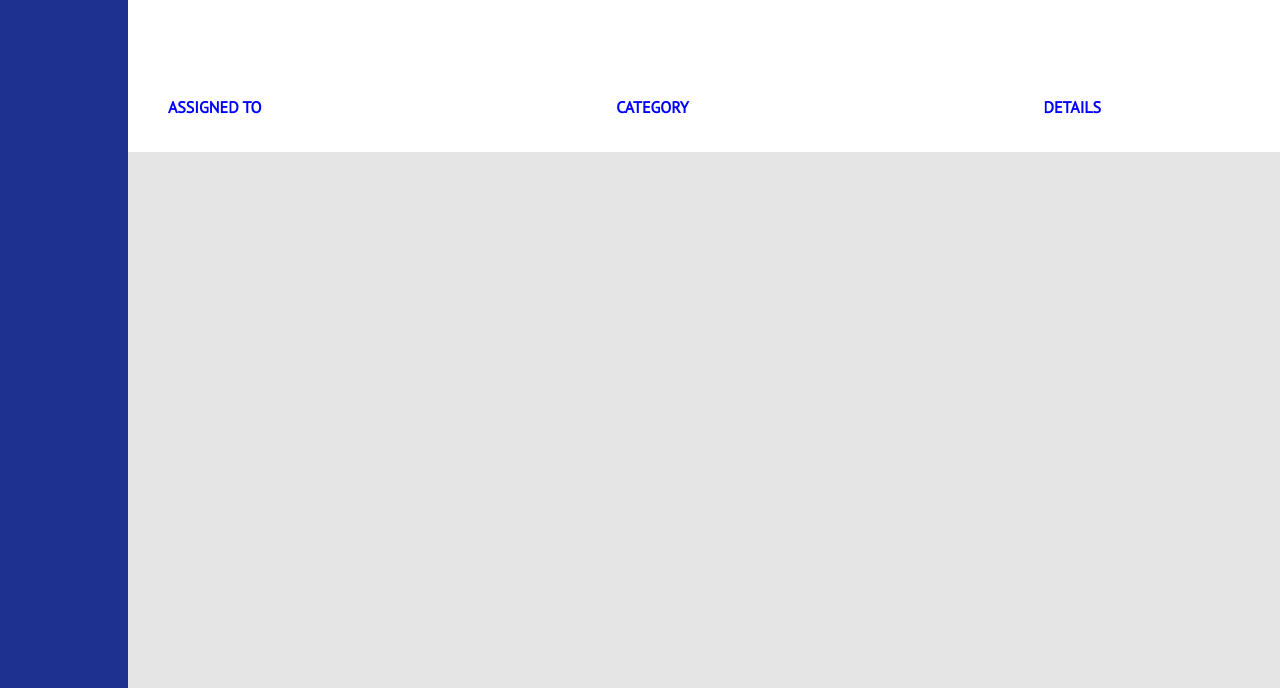
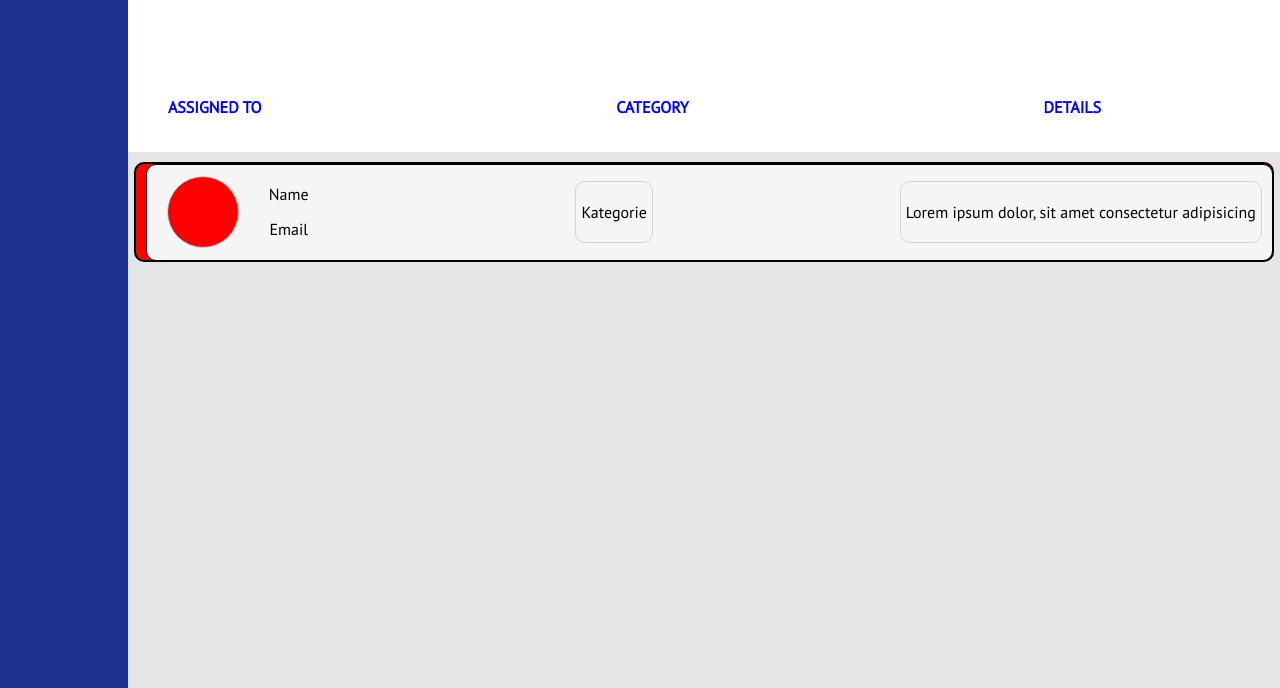
Before and after one commit to MarkusLauber/Join, a plain HTML site: page backlog.html in a window 1280 px wide. Shown: the part 112-800 px from the top of the page. Drawn offline with Linux system fonts and the light colour scheme; files that its build step writes are made by us from their sources; no server answers.

Commit message:
1. Versuch Git benutzung
backlog css + html verändert

backlog Grundgerüst ohne Javascript

draganddrop runtergeladen und in jeweiligen ordner verschoben

```diff
--- a/backlog.css
+++ /dev/null
@@ -1,28 +0,0 @@
-.upperPart{
-width: 90%;
-}
-.backlogName{
-    margin-left: 35px;
-}
-.backlogDefinition{
-    margin-left: 35px;
-    color: blue;
-}
-.titles{
-    display: flex;
-    justify-content: space-between;
-    align-items: center;
-    width: 90%;
-    padding-left: 40px;
-    margin-top: 100px;
-    color: blue;
-}
-.backlogBigContainer{
-    width: 90%;
-}
-.backlogContainer{
-        width: 100%;
-        background: rgba(0, 0, 0, 0.1);
-        height: 100%;
-        margin-top: 35px;
-}
--- a/backlog.html
+++ b/backlog.html
@@ -31,7 +31,18 @@
         </div>
 
         <div class="backlogContainer">
+            <div class="memberColor">
+                <div class="memberBox">
+                    <div class="memberImgAndProfil">
+                        <div class="memberImg"></div>
+                        <div class="memberProfil"><span class="memberName">Name</span><span
+                            class="memberEmail">Email</span></div>
+                    </div>
 
+                    <div class="category">Kategorie</div>
+                    <div class="details">Lorem ipsum dolor, sit amet consectetur adipisicing</div>
+                </div>
+            </div>
         </div>
     </div>
 </body>
--- /dev/null
+++ b/css/backlog.css
@@ -0,0 +1,114 @@
+.upperPart{
+width: 90%;
+}
+.backlogName{
+    margin-left: 35px;
+}
+.backlogDefinition{
+    margin-left: 35px;
+    color: blue;
+}
+.titles{
+    display: flex;
+    justify-content: space-between;
+    align-items: center;
+    width: 90%;
+    padding-left: 40px;
+    margin-top: 100px;
+    color: blue;
+}
+.backlogBigContainer{
+    width: 90%;
+}
+.backlogContainer{
+    display: flex;
+    justify-content: center;
+        width: 100%;
+        background: rgba(0, 0, 0, 0.1);
+        height: 100%;
+        margin-top: 35px;
+}
+
+.memberColor{
+    width: 99%;
+    height: 100px;
+    box-sizing: border-box;
+    background-color: red;
+    border-radius: 10px;
+    border: 2px solid black;
+    margin-top: 10px;
+}
+
+.memberBox{
+    width: 99%;
+    height: 95px;
+    background-color: whitesmoke;
+    border: 1px solid black;
+    border-radius: 10px;
+    margin-left: 10px;
+    display: flex;
+    align-items: center;
+    justify-content: space-between;
+
+}
+
+.memberImg{
+    height: 70px;
+    width: 70px;
+    object-fit: cover;
+    border-radius: 100%;
+    background: red;
+    border: 1px solid lightgrey;
+}
+
+.memberProfil{
+    height: 70px;
+    width: 100px;
+    display: flex;
+    justify-content: space-around;
+    align-items: center;
+    flex-direction: column;
+}
+
+.memberImgAndProfil{
+    margin-left: 20px;
+    display: flex;
+}
+
+.category{
+    margin-right: 10px;
+    height: 50px;
+    display: flex;
+    justify-content: center;
+    align-items: center;
+    border: lightgrey 1px solid;
+    border-radius: 10px;
+    transition: ease-in-out 225ms;
+    padding: 5px;
+
+}
+.category:hover{
+    cursor: pointer;
+    border: lightgrey 1px solid;
+    border-radius: 10px;
+    background-color: #0072f53d;
+}
+
+.details{
+    margin-right: 10px;
+    height: 50px;
+    display: flex;
+    justify-content: center;
+    align-items: center;
+    border: lightgrey 1px solid;
+    border-radius: 10px;
+    transition: ease-in-out 225ms;
+    padding: 5px;
+}
+
+.details:hover{
+    cursor: pointer;
+    border: lightgrey 1px solid;
+    border-radius: 10px;
+    background-color: #0072f53d;
+}
```
Also changed, not shown: css/draganddrop.css (renamed from draganddrop.css), js/draganddrop.js (renamed from draganddrop.js).
